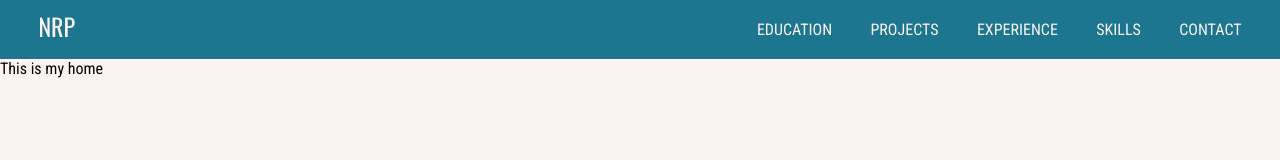
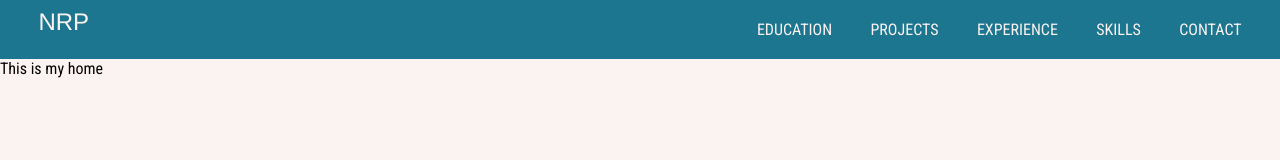
Before and after one commit to NicolasRochaPacheco/nicolasrochapacheco.github.io, a React (Create React App) app in the folder website/: page / in a window 1280 px wide. Shown: the top 160 px of the page. Built offline with nearby package versions, Linux system fonts and the light colour scheme.

Commit message:
Changed font for name logo

```diff
--- a/website/src/components/Navbar.css
+++ b/website/src/components/Navbar.css
@@ -16,7 +16,7 @@
     margin: 1vh 0;
     font-size: 3vh;
     color: var(--snow);
-    font-family: 'Oswald', Helvetica, Arial, sans-serif;
+    font-family: 'Roboto Slab', Helvetica, Arial, sans-serif;
 }
 
 .navbar-menu {
```
